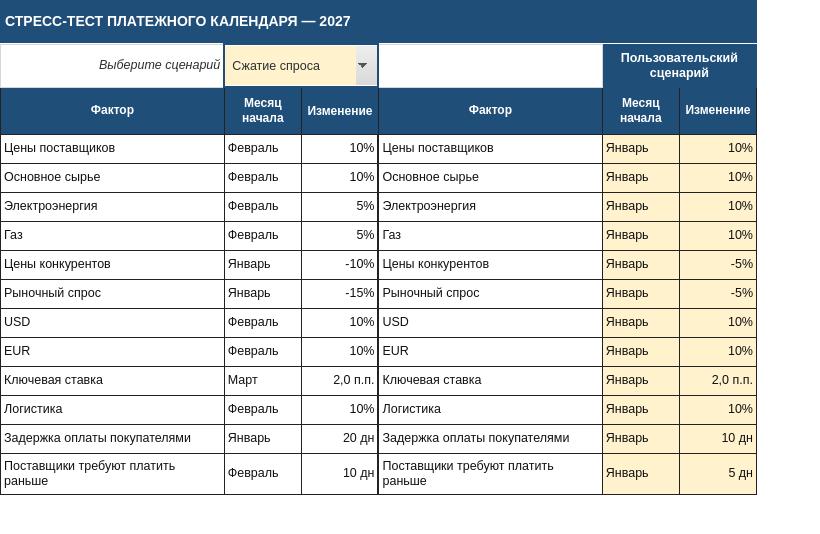
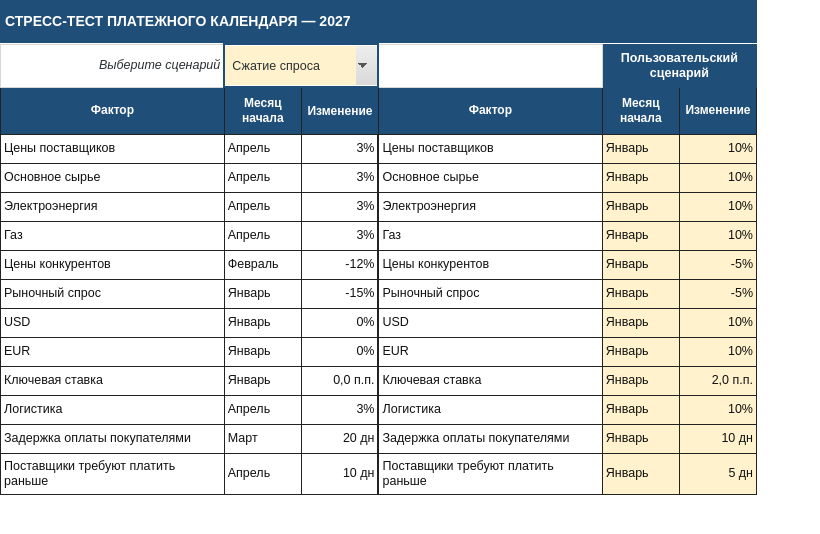
Before and after one commit to 3000toronto-commits/fd_2026_12_HIT_scen, a plain HTML site: page index.html in a window 1280 px wide. Shown: the whole page, without its empty margins (0-820 px from the left). Drawn offline with Linux system fonts and the light colour scheme.

Commit message:
Update index.html

```diff
--- a/index.html
+++ b/index.html
@@ -470,93 +470,93 @@
   const scenarios = {
 
     combined: [
-      ["Январь", "20%"],
-      ["Январь", "25%"],
-      ["Январь", "15%"],
-      ["Январь", "15%"],
-      ["Январь", "-15%"],
-      ["Январь", "-20%"],
-      ["Январь", "30%"],
-      ["Январь", "35%"],
-      ["Январь", "5,0 п.п."],
-      ["Январь", "25%"],
-      ["Январь", "30 дн"],
-      ["Январь", "15 дн"]
+      ["Март", "12%"],
+      ["Апрель", "15%"],
+      ["Апрель", "10%"],
+      ["Апрель", "10%"],
+      ["Февраль", "-10%"],
+      ["Февраль", "-15%"],
+      ["Февраль", "15%"],
+      ["Февраль", "15%"],
+      ["Март", "4,0 п.п."],
+      ["Март", "15%"],
+      ["Март", "25 дн"],
+      ["Апрель", "10 дн"]
     ],
 
     rates: [
-      ["Январь", "10%"],
-      ["Февраль", "10%"],
-      ["Февраль", "8%"],
-      ["Февраль", "8%"],
-      ["Февраль", "-5%"],
-      ["Март", "-7%"],
-      ["Февраль", "10%"],
-      ["Февраль", "10%"],
-      ["Январь", "4,0 п.п."],
-      ["Февраль", "10%"],
-      ["Январь", "15 дн"],
-      ["Январь", "10 дн"]
+      ["Апрель", "3%"],
+      ["Апрель", "3%"],
+      ["Апрель", "3%"],
+      ["Апрель", "3%"],
+      ["Апрель", "-3%"],
+      ["Апрель", "-5%"],
+      ["Январь", "0%"],
+      ["Январь", "0%"],
+      ["Март", "2,0 п.п."],
+      ["Апрель", "3%"],
+      ["Март", "10 дн"],
+      ["Март", "5 дн"]
     ],
 
     import: [
-      ["Февраль", "10%"],
-      ["Январь", "15%"],
       ["Март", "8%"],
-      ["Март", "5%"],
-      ["Март", "-5%"],
-      ["Март", "-5%"],
-      ["Январь", "20%"],
-      ["Январь", "25%"],
-      ["Март", "2,0 п.п."],
-      ["Январь", "20%"],
-      ["Февраль", "10 дн"],
-      ["Февраль", "7 дн"]
+      ["Февраль", "12%"],
+      ["Апрель", "3%"],
+      ["Апрель", "3%"],
+      ["Январь", "0%"],
+      ["Апрель", "-5%"],
+      ["Февраль", "15%"],
+      ["Февраль", "15%"],
+      ["Январь", "0,0 п.п."],
+      ["Февраль", "18%"],
+      ["Март", "10 дн"],
+      ["Март", "7 дн"]
     ],
 
     price: [
-      ["Февраль", "5%"],
-      ["Март", "5%"],
-      ["Март", "5%"],
-      ["Март", "5%"],
-      ["Январь", "-15%"],
-      ["Февраль", "-3%"],
-      ["Январь", "5%"],
-      ["Январь", "5%"],
+      ["Март", "3%"],
+      ["Март", "3%"],
+      ["Апрель", "3%"],
+      ["Апрель", "3%"],
+      ["Март", "-12%"],
+      ["Март", "-5%"],
+      ["Январь", "0%"],
+      ["Январь", "0%"],
       ["Январь", "0,0 п.п."],
-      ["Март", "5%"],
-      ["Февраль", "7 дн"],
-      ["Март", "5 дн"]
+      ["Апрель", "3%"],
+      ["Март", "7 дн"],
+      ["Апрель", "5 дн"]
     ],
 
     moderate: [
+      ["Февраль", "3%"],
+      ["Март", "3%"],
+      ["Апрель", "3%"],
+      ["Апрель", "3%"],
+      ["Март", "-3%"],
+      ["Апрель", "-2%"],
       ["Февраль", "5%"],
+      ["Февраль", "5%"],
+      ["Январь", "0,0 п.п."],
       ["Март", "5%"],
-      ["Март", "5%"],
-      ["Март", "5%"],
-      ["Март", "-5%"],
-      ["Январь", "0%"],
-      ["Январь", "5%"],
-      ["Январь", "5%"],
-      ["Апрель", "-2,0 п.п."],
-      ["Март", "5%"],
-      ["Март", "5 дн"],
+      ["Апрель", "5 дн"],
       ["Январь", "0 дн"]
     ],
 
     demand: [
-      ["Февраль", "10%"],
-      ["Февраль", "10%"],
-      ["Февраль", "5%"],
-      ["Февраль", "5%"],
-      ["Январь", "-10%"],
+      ["Апрель", "3%"],
+      ["Апрель", "3%"],
+      ["Апрель", "3%"],
+      ["Апрель", "3%"],
+      ["Февраль", "-12%"],
       ["Январь", "-15%"],
-      ["Февраль", "10%"],
-      ["Февраль", "10%"],
-      ["Март", "2,0 п.п."],
-      ["Февраль", "10%"],
-      ["Январь", "20 дн"],
-      ["Февраль", "10 дн"]
+      ["Январь", "0%"],
+      ["Январь", "0%"],
+      ["Январь", "0,0 п.п."],
+      ["Апрель", "3%"],
+      ["Март", "20 дн"],
+      ["Апрель", "10 дн"]
     ]
   };
 
```
